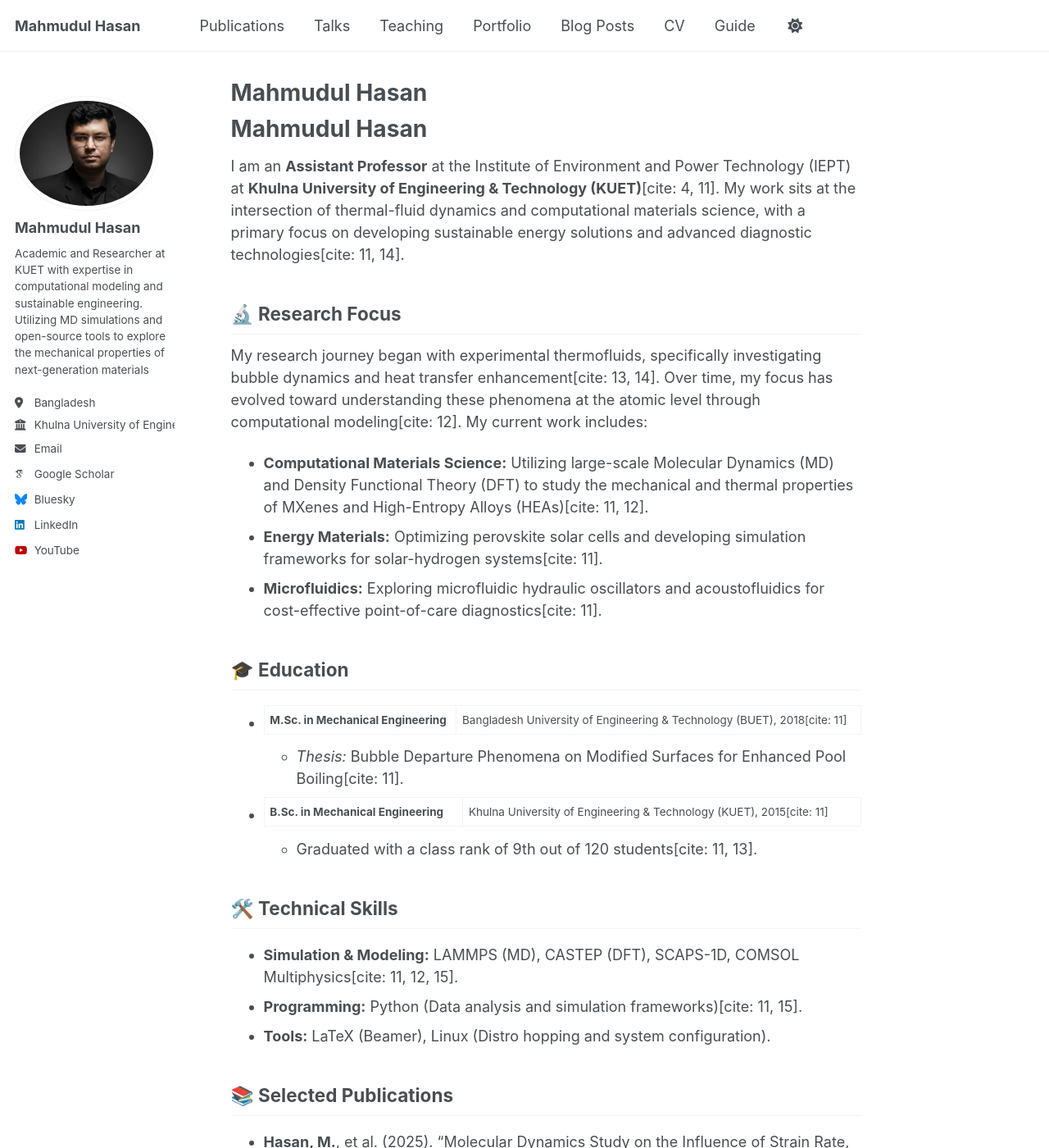
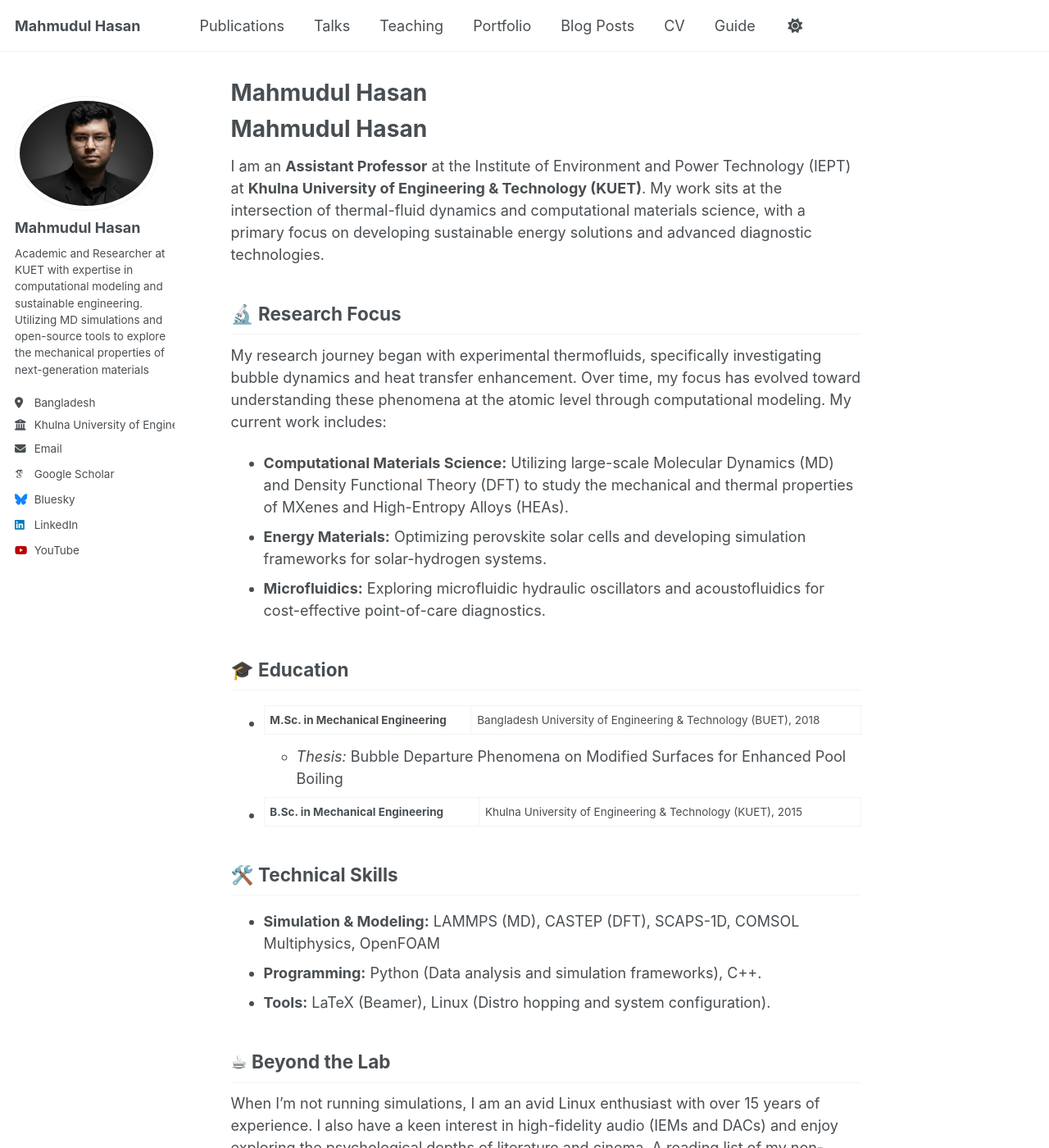
Before and after one commit to m-hasanr/m-hasanr.github.io, a Jekyll site: the page built from _pages/about.md, in a window 1280 px wide and 1400 px high. Shown: the whole window at 82% size. Built offline with Jekyll 4.4.1, drawn with Linux system fonts in a browser that asks for light colours; some web fonts are replaced; our own code applies the rules of GitHub Pages for plain Markdown files; a script bundle is joined from its source files by our own code; library files that are not in the unit come from our copies; some of the changed text lies outside the part shown.

Commit message:
Update about.md

```diff
--- a/_pages/about.md
+++ b/_pages/about.md
@@ -1,28 +1,22 @@
 # Mahmudul Hasan
 
-I am an **Assistant Professor** at the Institute of Environment and Power Technology (IEPT) at **Khulna University of Engineering & Technology (KUET)**[cite: 4, 11]. My work sits at the intersection of thermal-fluid dynamics and computational materials science, with a primary focus on developing sustainable energy solutions and advanced diagnostic technologies[cite: 11, 14].
+I am an **Assistant Professor** at the Institute of Environment and Power Technology (IEPT) at **Khulna University of Engineering & Technology (KUET)**. My work sits at the intersection of thermal-fluid dynamics and computational materials science, with a primary focus on developing sustainable energy solutions and advanced diagnostic technologies.
 
 ## 🔬 Research Focus
-My research journey began with experimental thermofluids, specifically investigating bubble dynamics and heat transfer enhancement[cite: 13, 14]. Over time, my focus has evolved toward understanding these phenomena at the atomic level through computational modeling[cite: 12]. My current work includes:
-*   **Computational Materials Science:** Utilizing large-scale Molecular Dynamics (MD) and Density Functional Theory (DFT) to study the mechanical and thermal properties of MXenes and High-Entropy Alloys (HEAs)[cite: 11, 12].
-*   **Energy Materials:** Optimizing perovskite solar cells and developing simulation frameworks for solar-hydrogen systems[cite: 11].
-*   **Microfluidics:** Exploring microfluidic hydraulic oscillators and acoustofluidics for cost-effective point-of-care diagnostics[cite: 11].
+My research journey began with experimental thermofluids, specifically investigating bubble dynamics and heat transfer enhancement. Over time, my focus has evolved toward understanding these phenomena at the atomic level through computational modeling. My current work includes:
+*   **Computational Materials Science:** Utilizing large-scale Molecular Dynamics (MD) and Density Functional Theory (DFT) to study the mechanical and thermal properties of MXenes and High-Entropy Alloys (HEAs).
+*   **Energy Materials:** Optimizing perovskite solar cells and developing simulation frameworks for solar-hydrogen systems.
+*   **Microfluidics:** Exploring microfluidic hydraulic oscillators and acoustofluidics for cost-effective point-of-care diagnostics.
 
 ## 🎓 Education
-*   **M.Sc. in Mechanical Engineering** | Bangladesh University of Engineering & Technology (BUET), 2018[cite: 11]
-    *   *Thesis:* Bubble Departure Phenomena on Modified Surfaces for Enhanced Pool Boiling[cite: 11].
-*   **B.Sc. in Mechanical Engineering** | Khulna University of Engineering & Technology (KUET), 2015[cite: 11]
-    *   Graduated with a class rank of 9th out of 120 students[cite: 11, 13].
+*   **M.Sc. in Mechanical Engineering** | Bangladesh University of Engineering & Technology (BUET), 2018
+    *   *Thesis:* Bubble Departure Phenomena on Modified Surfaces for Enhanced Pool Boiling
+*   **B.Sc. in Mechanical Engineering** | Khulna University of Engineering & Technology (KUET), 2015
 
 ## 🛠️ Technical Skills
-*   **Simulation & Modeling:** LAMMPS (MD), CASTEP (DFT), SCAPS-1D, COMSOL Multiphysics[cite: 11, 12, 15].
-*   **Programming:** Python (Data analysis and simulation frameworks)[cite: 11, 15].
+*   **Simulation & Modeling:** LAMMPS (MD), CASTEP (DFT), SCAPS-1D, COMSOL Multiphysics, OpenFOAM
+*   **Programming:** Python (Data analysis and simulation frameworks), C++.
 *   **Tools:** LaTeX (Beamer), Linux (Distro hopping and system configuration).
-
-## 📚 Selected Publications
-*   **Hasan, M.**, et al. (2025). "Molecular Dynamics Study on the Influence of Strain Rate, Temperature, and Defect Density on the Mechanical Properties of Nb2C MXene," *Modelling and Simulation in Material Science and Engineering*[cite: 11].
-*   Ahamed, M. A., **Hasan, M.**, et al. (2025). "Microfluidic Hydraulic Oscillators: A Comprehensive Review of Emerging Biochemical and Biomedical Applications," *Analytica Chimica Acta*[cite: 11].
-*   Islam, Md. R., **Hasan, M.**, et al. (2024). "Effect of Alloying Element Content, Temperature, and Strain Rate on the Mechanical Behavior of NbTiZrMoV High Entropy Alloy," *Materials Today Communications*[cite: 11].
 
 ## ☕ Beyond the Lab
 When I'm not running simulations, I am an avid Linux enthusiast with over 15 years of experience. I also have a keen interest in high-fidelity audio (IEMs and DACs) and enjoy exploring the psychological depths of literature and cinema. A reading list of my non-academic books and personal recommendations can be found here.
```
